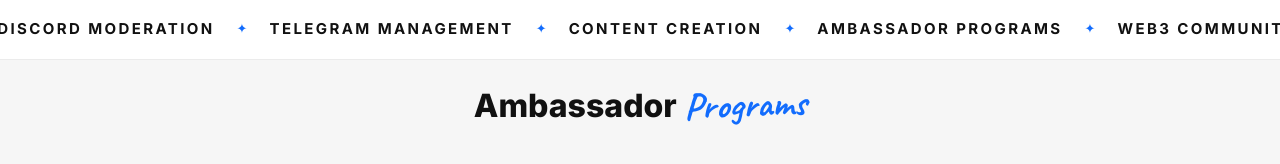
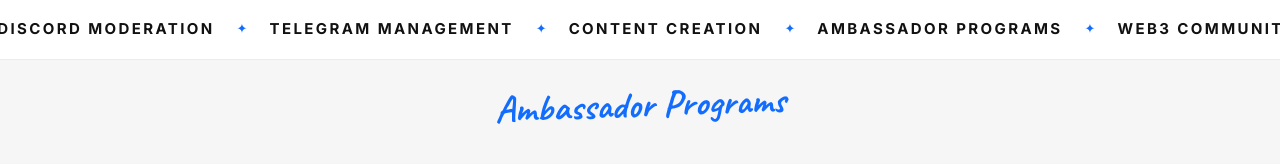
Before and after one commit to Sgsuprio/suprio-portfolio, a plain HTML site: page index.html in a window 1280 px wide. Shown: the part 1000-1164 px from the top of the page. Drawn offline with nearby package versions, Linux system fonts and the light colour scheme.

Commit message:
Ambassador Programs heading fully in script style

```diff
--- a/index.html
+++ b/index.html
@@ -130,7 +130,7 @@
 </div>
 
 <section class="collabs">
-    <h2>Ambassador <span class="script">Programs</span></h2>
+    <h2><span class="script">Ambassador Programs</span></h2>
     <div class="marquee-rows">
         <div class="marquee">
             <div class="marquee-track">
```
